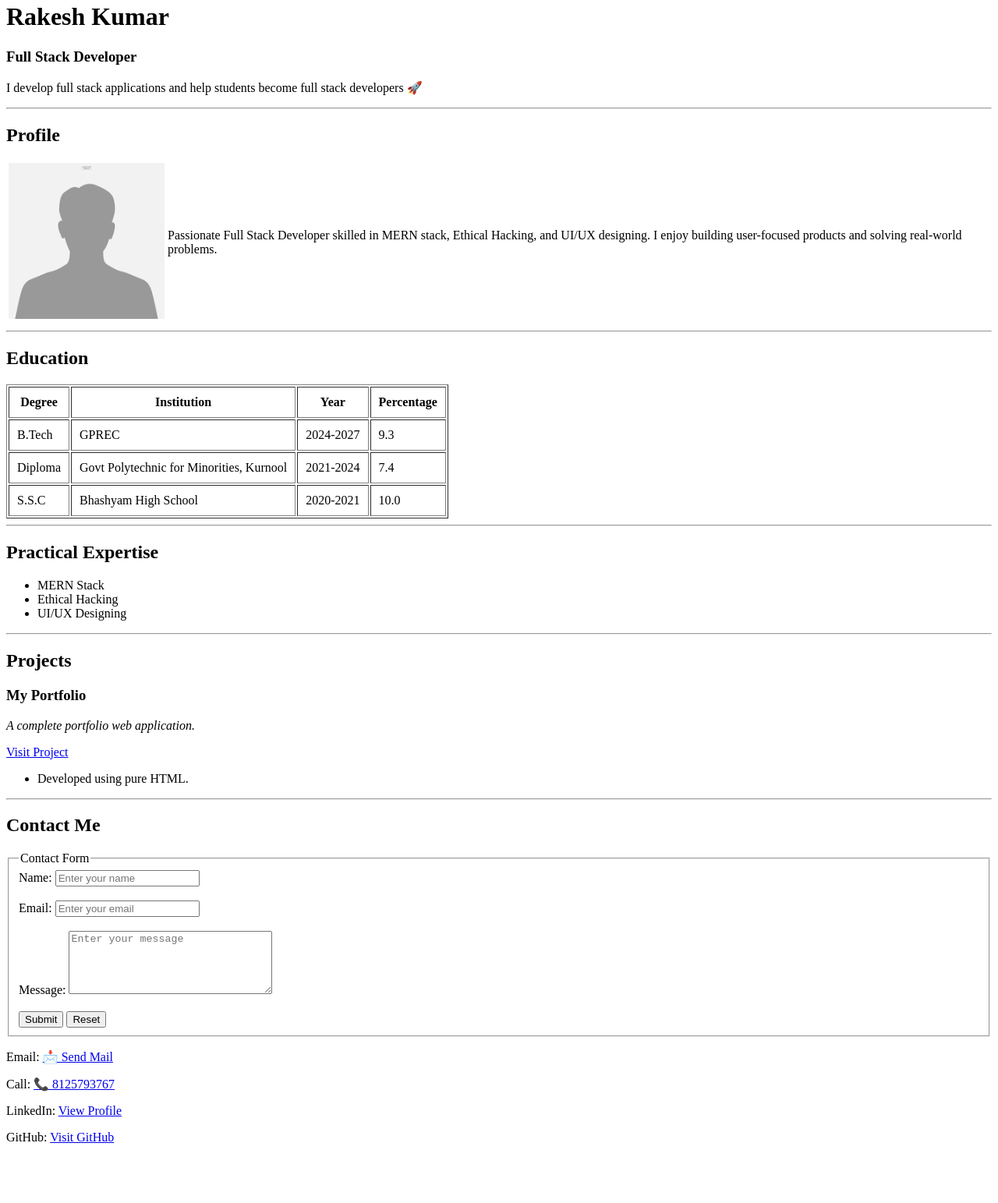
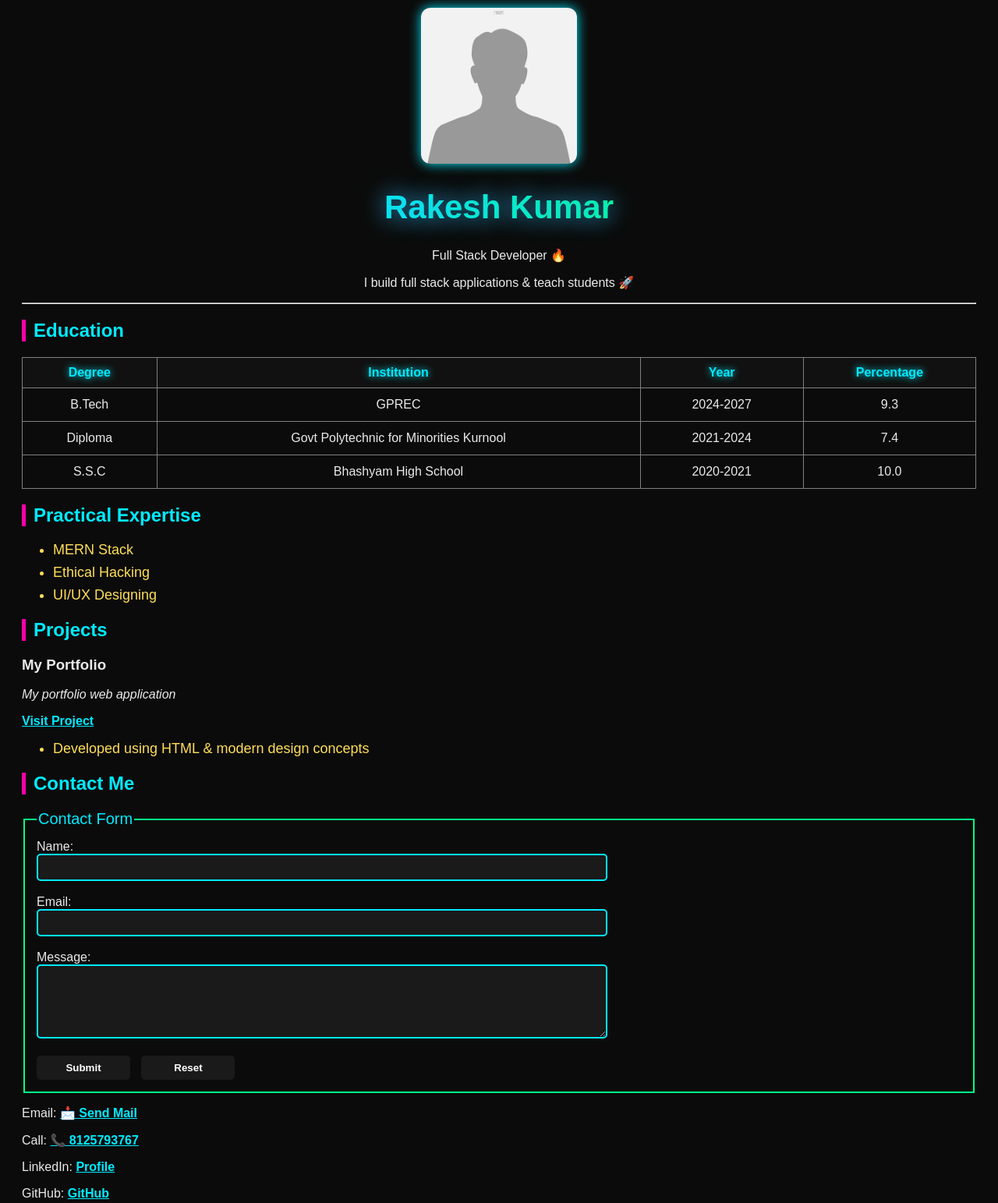
Before and after one commit to 249x5a03a7-alt/my-portfolio, a plain HTML site: page index.html in a window 1280 px wide. Shown: the part 18-1561 px from the top of the page at 78% size. Before the commit the page ends 1502 px from the top, so only its background shows below. Drawn offline with Linux system fonts and the light colour scheme.

Commit message:
Update index.html

```diff
--- a/index.html
+++ b/index.html
@@ -4,42 +4,157 @@
 <head>
     <meta charset="UTF-8">
     <meta name="viewport" content="width=device-width, initial-scale=1.0">
-    <title>Rakesh Kumar - Resume</title>
+    <title>Rakesh Kumar | Resume</title>
+
+    <style>
+        body {
+            background: #0b0b0b;
+            color: #eaeaea;
+            font-family: "Poppins", sans-serif;
+            padding: 20px;
+            animation: fadeIn 1.5s ease-in-out;
+        }
+
+        @keyframes fadeIn {
+            from { opacity: 0; }
+            to { opacity: 1; }
+        }
+
+        h1 {
+            font-size: 42px;
+            background: linear-gradient(90deg, #ff00ff, #00eaff, #00ff88, #ffdd00);
+            -webkit-background-clip: text;
+            color: transparent;
+            animation: glow 2s infinite alternate;
+        }
+
+        @keyframes glow {
+            from { text-shadow: 0 0 10px #ff00ff; }
+            to { text-shadow: 0 0 35px #00eaff; }
+        }
+
+        h2 {
+            color: #00eaff;
+            border-left: 5px solid #ff00aa;
+            padding-left: 10px;
+        }
+
+        img {
+            border-radius: 12px;
+            width: 200px;
+            height: 200px;
+            transition: 0.4s;
+            box-shadow: 0 0 15px #00eaff;
+        }
+
+        img:hover {
+            transform: scale(1.08);
+            box-shadow: 0 0 25px #ff00ff;
+        }
+
+        table {
+            width: 100%;
+            border-collapse: collapse;
+            margin-top: 15px;
+        }
+
+        table th {
+            background: #111;
+            color: #00eaff;
+            padding: 10px;
+            text-shadow: 0 0 10px #00eaff;
+        }
+
+        table td {
+            text-align: center;
+            padding: 12px;
+        }
+
+        table tr:hover {
+            background: rgba(255, 0, 255, 0.1);
+            transition: 0.3s;
+        }
+
+        ul li {
+            margin: 8px 0;
+            font-size: 18px;
+            color: #ffde59;
+        }
+
+        fieldset {
+            border: 2px solid #00ff88;
+            padding: 15px;
+        }
+
+        legend {
+            color: #00eaff;
+            font-size: 20px;
+        }
+
+        input, textarea {
+            background: #1a1a1a;
+            border: 2px solid #00eaff;
+            color: white;
+            padding: 8px;
+            width: 60%;
+            border-radius: 5px;
+            transition: 0.3s;
+        }
+
+        input:focus, textarea:focus {
+            box-shadow: 0 0 15px #ff00ff;
+            outline: none;
+        }
+
+        input[type="submit"], input[type="reset"] {
+            width: 120px;
+            cursor: pointer;
+            font-weight: bold;
+            border: none;
+            margin-right: 10px;
+            transition: 0.4s;
+        }
+
+        input[type="submit"]:hover {
+            background: #00ff88;
+            box-shadow: 0 0 20px #00ff88;
+        }
+
+        input[type="reset"]:hover {
+            background: #ff0044;
+            box-shadow: 0 0 20px #ff0044;
+        }
+
+        a {
+            color: #00eaff;
+            font-weight: bold;
+            transition: 0.3s;
+        }
+
+        a:hover {
+            color: #ff00ff;
+            text-shadow: 0 0 10px #ff00ff;
+        }
+
+    </style>
 </head>
 
 <body>
 
-    <!-- Header Section -->
-    <header>
+    <center>
+        <img src="profile.png" alt="Profile Image">
+    </center>
+
+    <center>
         <h1>Rakesh Kumar</h1>
-        <h3>Full Stack Developer</h3>
-        <p>I develop full stack applications and help students become full stack developers 🚀</p>
-    </header>
+        <p>Full Stack Developer 🔥</p>
+        <p>I build full stack applications & teach students 🚀</p>
+    </center>
 
     <hr>
 
-    <!-- Profile Section -->
-    <section>
-        <h2>Profile</h2>
-        <table>
-            <tr>
-                <td>
-                    <img src="profile.png" alt="Profile Image" width="200" height="200">
-                </td>
-                <td>
-                    <p>Passionate Full Stack Developer skilled in MERN stack, Ethical Hacking, and UI/UX designing.
-                    I enjoy building user-focused products and solving real-world problems.</p>
-                </td>
-            </tr>
-        </table>
-    </section>
-
-    <hr>
-
-    <!-- Education Section -->
-    <section>
     <h2>Education</h2>
-        <table border="1" cellpadding="10">
+    <table border="1">
         <tr>
             <th>Degree</th>
             <th>Institution</th>
@@ -54,7 +169,7 @@
         </tr>
         <tr>
             <td>Diploma</td>
-                <td>Govt Polytechnic for Minorities, Kurnool</td>
+            <td>Govt Polytechnic for Minorities Kurnool</td>
             <td>2021-2024</td>
             <td>7.4</td>
         </tr>
@@ -65,60 +180,47 @@
             <td>10.0</td>
         </tr>
     </table>
-    </section>
 
-    <hr>
-
-    <!-- Skills -->
-    <section>
     <h2>Practical Expertise</h2>
     <ul>
         <li>MERN Stack</li>
         <li>Ethical Hacking</li>
         <li>UI/UX Designing</li>
     </ul>
-    </section>
 
-    <hr>
-
-    <!-- Projects -->
-    <section>
     <h2>Projects</h2>
     <h3>My Portfolio</h3>
-        <p><i>A complete portfolio web application.</i></p>
+    <p><i>My portfolio web application</i></p>
     <p><a href="#">Visit Project</a></p>
+
     <ul>
-            <li>Developed using pure HTML.</li>
+        <li>Developed using HTML & modern design concepts</li>
     </ul>
-    </section>
 
-    <hr>
-
-    <!-- Contact -->
-    <section>
     <h2>Contact Me</h2>
     <fieldset>
         <legend>Contact Form</legend>
         <form action="https://formspree.io/f/xvgaqzbk" method="POST">
-                <label>Name:</label>
-                <input type="text" name="name" placeholder="Enter your name"><br><br>
 
-                <label>Email:</label>
-                <input type="email" name="email" placeholder="Enter your email"><br><br>
+            <label>Name:</label><br>
+            <input type="text" name="name"><br><br>
 
-                <label>Message:</label>
-                <textarea name="message" rows="5" cols="30" placeholder="Enter your message"></textarea><br><br>
+            <label>Email:</label><br>
+            <input type="email" name="email"><br><br>
+
+            <label>Message:</label><br>
+            <textarea name="message" rows="5"></textarea><br><br>
 
             <input type="submit" value="Submit">
             <input type="reset" value="Reset">
+
         </form>
     </fieldset>
 
     <p>Email: <a href="mailto:magalirakeshkumar@gmail.com">📩 Send Mail</a></p>
     <p>Call: <a href="tel:8125793767">📞 8125793767</a></p>
-        <p>LinkedIn: <a href="https://www.linkedin.com/in/nithin-gottiparthi-0b1b1a1b2/" target="_blank">View Profile</a></p>
-        <p>GitHub: <a href="https://www.github.com/nithin-gottiparthi" target="_blank">Visit GitHub</a></p>
-    </section>
+    <p>LinkedIn: <a href="https://www.linkedin.com/in/nithin-gottiparthi-0b1b1a1b2/" target="_blank">Profile</a></p>
+    <p>GitHub: <a href="https://www.github.com/nithin-gottiparthi" target="_blank">GitHub</a></p>
 
 </body>
 
```
Lines whose indentation alone changed are shown as unchanged.
